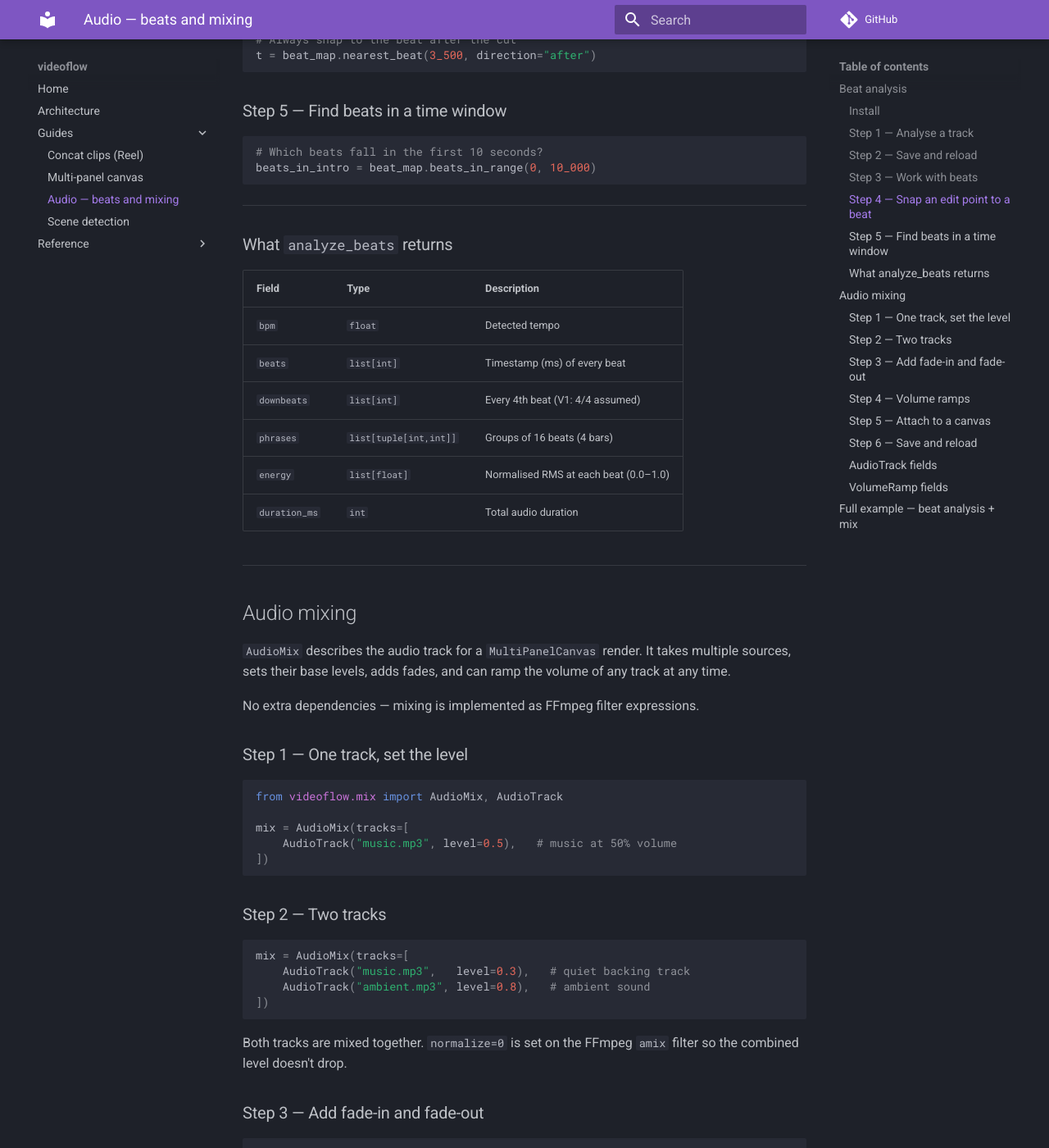
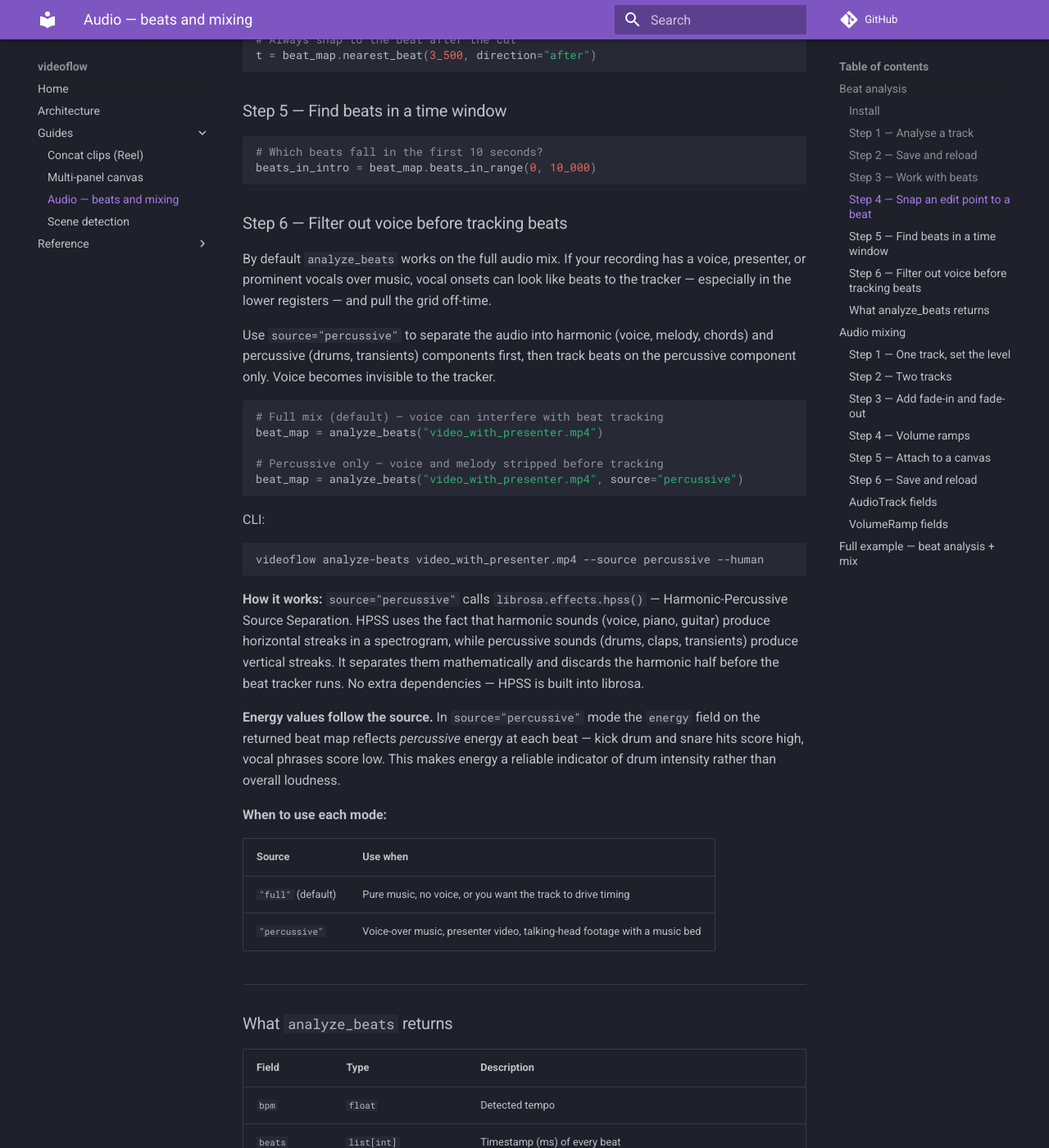
Before and after one commit to xolvco/videoflow, an MkDocs documentation site: the page built from docs/guide/audio.md, in a window 1280 px wide and 1400 px high, scrolled down 2111 px. Shown: the whole window at 82% size. Built offline with MkDocs 1.6.1 and Material for MkDocs 9.7.7, drawn with Linux system fonts in a browser that asks for light colours; comment, search, counter and statistics services are not loaded; some of the changed text lies outside the part shown.

Commit message:
docs: document HPSS source parameter in audio guide
Step 6 — Filter out voice before tracking beats:
- When to use full vs percussive
- How HPSS works (horizontal/vertical spectrogram streaks)
- Energy values follow the source
- CLI example

Co-Authored-By: Claude Sonnet 4.6 <noreply@anthropic.com>

````diff
--- a/docs/guide/audio.md
+++ b/docs/guide/audio.md
@@ -111,6 +111,50 @@ t = beat_map.nearest_beat(3_500, direction="after")
 beats_in_intro = beat_map.beats_in_range(0, 10_000)
 ```
 
+### Step 6 — Filter out voice before tracking beats
+
+By default `analyze_beats` works on the full audio mix. If your recording has
+a voice, presenter, or prominent vocals over music, vocal onsets can look like
+beats to the tracker — especially in the lower registers — and pull the grid
+off-time.
+
+Use `source="percussive"` to separate the audio into harmonic (voice, melody,
+chords) and percussive (drums, transients) components first, then track beats
+on the percussive component only. Voice becomes invisible to the tracker.
+
+```python
+# Full mix (default) — voice can interfere with beat tracking
+beat_map = analyze_beats("video_with_presenter.mp4")
+
+# Percussive only — voice and melody stripped before tracking
+beat_map = analyze_beats("video_with_presenter.mp4", source="percussive")
+```
+
+CLI:
+
+```bash
+videoflow analyze-beats video_with_presenter.mp4 --source percussive --human
+```
+
+**How it works:** `source="percussive"` calls `librosa.effects.hpss()` —
+Harmonic-Percussive Source Separation. HPSS uses the fact that harmonic sounds
+(voice, piano, guitar) produce horizontal streaks in a spectrogram, while
+percussive sounds (drums, claps, transients) produce vertical streaks. It
+separates them mathematically and discards the harmonic half before the beat
+tracker runs. No extra dependencies — HPSS is built into librosa.
+
+**Energy values follow the source.** In `source="percussive"` mode the `energy`
+field on the returned beat map reflects *percussive* energy at each beat — kick
+drum and snare hits score high, vocal phrases score low. This makes energy a
+reliable indicator of drum intensity rather than overall loudness.
+
+**When to use each mode:**
+
+| Source | Use when |
+| --- | --- |
+| `"full"` (default) | Pure music, no voice, or you want the track to drive timing |
+| `"percussive"` | Voice-over music, presenter video, talking-head footage with a music bed |
+
 ---
 
 ### What `analyze_beats` returns
@@ -121,8 +165,8 @@ beats_in_intro = beat_map.beats_in_range(0, 10_000)
 | `beats` | `list[int]` | Timestamp (ms) of every beat |
 | `downbeats` | `list[int]` | Every 4th beat (V1: 4/4 assumed) |
 | `phrases` | `list[tuple[int,int]]` | Groups of 16 beats (4 bars) |
-| `energy` | `list[float]` | Normalised RMS at each beat (0.0–1.0) |
-| `duration_ms` | `int` | Total audio duration |
+| `energy` | `list[float]` | Normalised RMS at each beat (0.0–1.0) — from the `source` component |
+| `duration_ms` | `int` | Total audio duration (always from the full signal) |
 
 ---
 
````
